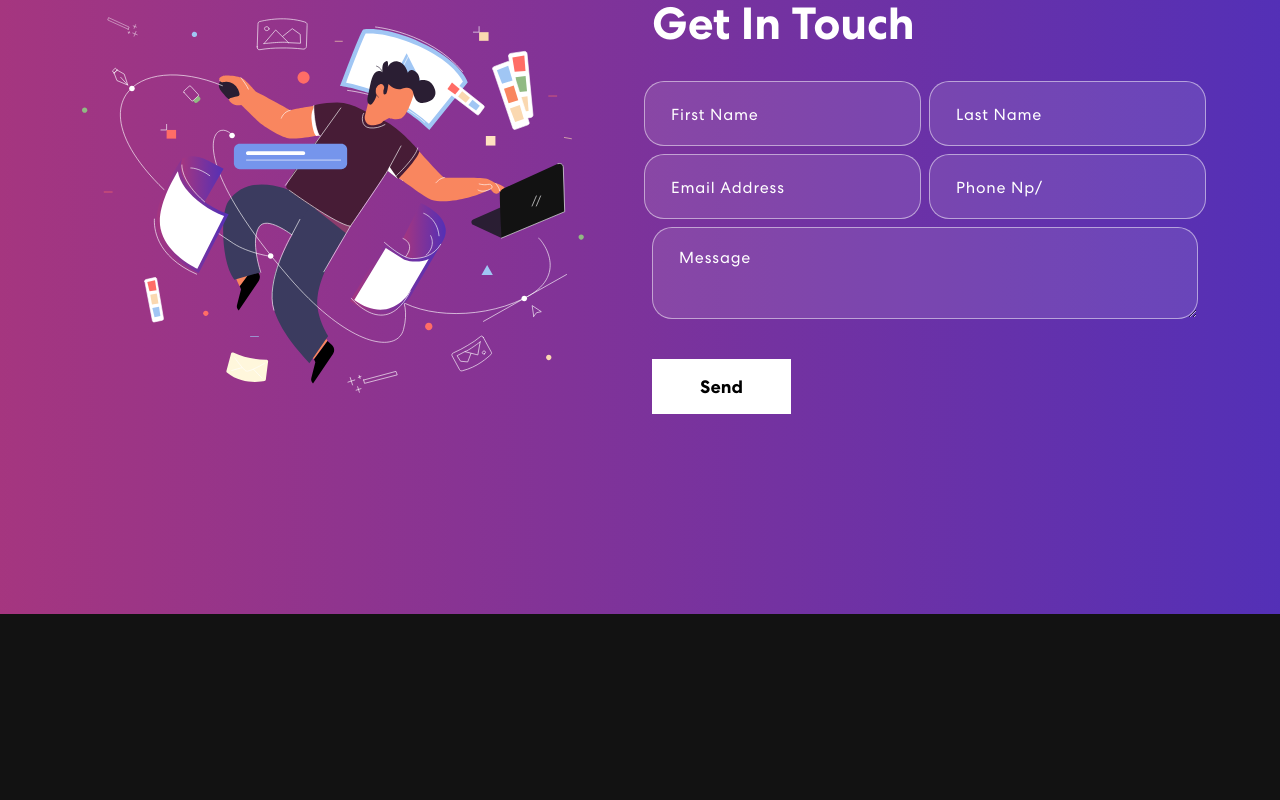
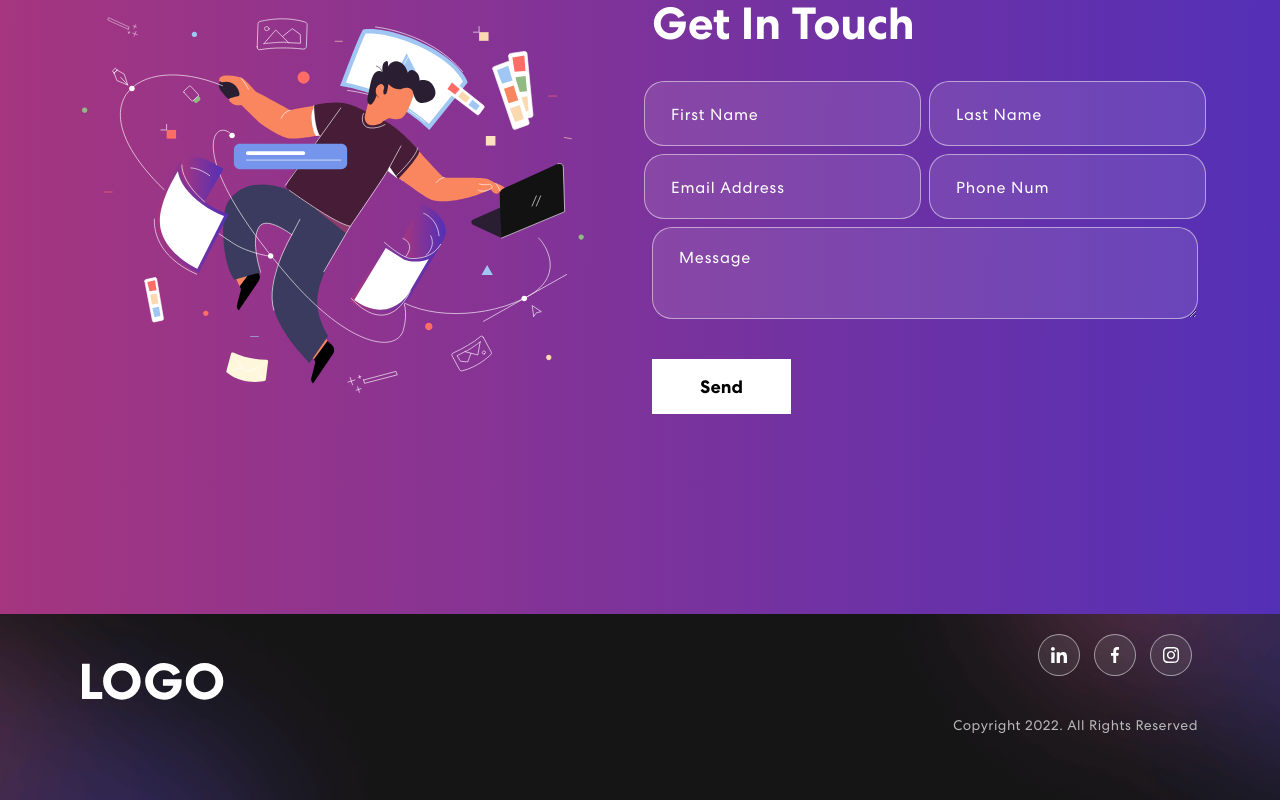
Before and after one commit to joshuapark2/jpark.github.io, a React (Create React App) app: page / in a window 1280 px wide. Shown: the part 1805-2605 px from the top of the page. Before the commit the page ends 2419 px from the top, so only its background shows below. Built offline with nearby package versions, Linux system fonts and the light colour scheme.

Commit message:
Footer added

```diff
--- a/package.json
+++ b/package.json
@@ -14,6 +14,7 @@
     "react-bootstrap": "^2.5.0",
     "react-bootstrap-icons": "^1.8.4",
     "react-dom": "^18.2.0",
+    "react-mailchimp-subscribe": "^2.1.3",
     "react-multi-carousel": "^2.8.2",
     "react-scripts": "5.0.1",
     "web-vitals": "^2.1.4"
--- a/src/App.css
+++ b/src/App.css
@@ -115,9 +115,14 @@
 }
 .social-icon {
     display: inline-block;
-    margin-left: 14px;
+    margin-left: 0px;
+    padding-top: 20px;
+    padding-right: 0px;
+    padding-bottom: 20px;
+    padding-left: 0px;
 }
 .social-icon a {
+    margin-left: 8px;
     width: 42px;
     height: 42px;
     background: rgba(217, 217, 217, 0.1);
@@ -546,66 +551,7 @@
   background-size: cover;
   background-repeat: no-repeat;
 }
-.newsletter-bx {
-  background: #FFFFFF;
-  border-radius: 55px;
-  color: #121212;
-  padding: 85px 125px;
-  margin-bottom: 80px;
-  margin-top: -122px;
-}
-.newsletter-bx h3 {
-  font-weight: 700;
-  letter-spacing: 0.5px;
-  line-height: 1.2em;
-}
-.new-email-bx {
-  background: #fff;
-  padding: 5px;
-  border-radius: 20px;
-  position: relative;
-  z-index: 0;
-  display: flex;
-  align-items: center;
-}
-.new-email-bx::before {
-  content: "";
-  background: linear-gradient(90.21deg, #AA367C -5.91%, #4A2FBD 111.58%);
-  border-radius: 20px;
-  position: absolute;
-  z-index: -1;
-  top: -1px;
-  left: -1px;
-  bottom: -1px;
-  right: -1px;
-}
-.new-email-bx::after {
-  content: "";
-  background: #fff;
-  border-radius: 20px;
-  position: absolute;
-  z-index: -1;
-  top: 0;
-  left: 0;
-  bottom: 0;
-  right: 0;
-}
-.new-email-bx input {
-  width: 100%;
-  color: #121212;
-  font-weight: 500;
-  background: transparent;
-  border: 0;
-  padding: 0 15px;
-}
-.new-email-bx button {
-  background: linear-gradient(90.21deg, #AA367C -5.91%, #4A2FBD 111.58%);
-  padding: 20px 65px;
-  color: #fff;
-  font-weight: 500;
-  letter-spacing: 0.5px;
-  border-radius: 18px;
-}
+
 .footer img {
   width: 26%;
 }
--- a/src/App.js
+++ b/src/App.js
@@ -4,6 +4,7 @@
 import { Skills } from './components/Skills';
 import { Projects } from './components/Projects';
 import { Contact } from './components/Contact';
+import { Footer } from './components/Footer';
 import 'bootstrap/dist/css/bootstrap.min.css';
 
 function App() {
@@ -14,6 +15,7 @@
       <Skills />
       <Projects />
       <Contact />
+      <Footer />
     </div>
   );
 }
--- a/src/components/Contact.js
+++ b/src/components/Contact.js
@@ -63,7 +63,7 @@
                                     <input type="email" value={formDetails.email} placeholder="Email Address" onChange={(e) => onFormUpdate('email', e.target.value)} />
                                 </Col>
                                 <Col size={12} sm={6} className="px-1">
-                                    <input type="tel" value={formDetails.phone} placeholder="Phone Np/" onChange={(e) => onFormUpdate('phone', e.target.value)} />
+                                    <input type="tel" value={formDetails.phone} placeholder="Phone Num" onChange={(e) => onFormUpdate('phone', e.target.value)} />
                                 </Col>
                                 <Col>
                                     <textarea row="6" value={formDetails.message} placeholder="Message" onChange={(e) => onFormUpdate('message', e.target.value)}></textarea>
--- /dev/null
+++ b/src/components/Footer.js
@@ -0,0 +1,27 @@
+import { Container, Row, Col } from "react-bootstrap";
+import logo from "../assets/img/logo.svg";
+import navIcon1 from "../assets/img/nav-icon1.svg";
+import navIcon2 from "../assets/img/nav-icon2.svg";
+import navIcon3 from "../assets/img/nav-icon3.svg";
+
+export const Footer = () => {
+  return (
+    <footer className="footer">
+      <Container>
+        <Row className="align-items-center">
+          <Col size={12} sm={6}>
+            <img src={logo} alt="Logo" />
+          </Col>
+          <Col size={12} sm={6} className="text-center text-sm-end">
+            <div className="social-icon">
+              <a href="#"><img src={navIcon1} alt="Icon" /></a>
+              <a href="#"><img src={navIcon2} alt="Icon" /></a>
+              <a href="#"><img src={navIcon3} alt="Icon" /></a>
+            </div>
+            <p>Copyright 2022. All Rights Reserved</p>
+          </Col>
+        </Row>
+      </Container>
+    </footer>
+  )
+}
```
Also changed, not shown: 1 other file (tests, documents, lock files or other folders).
